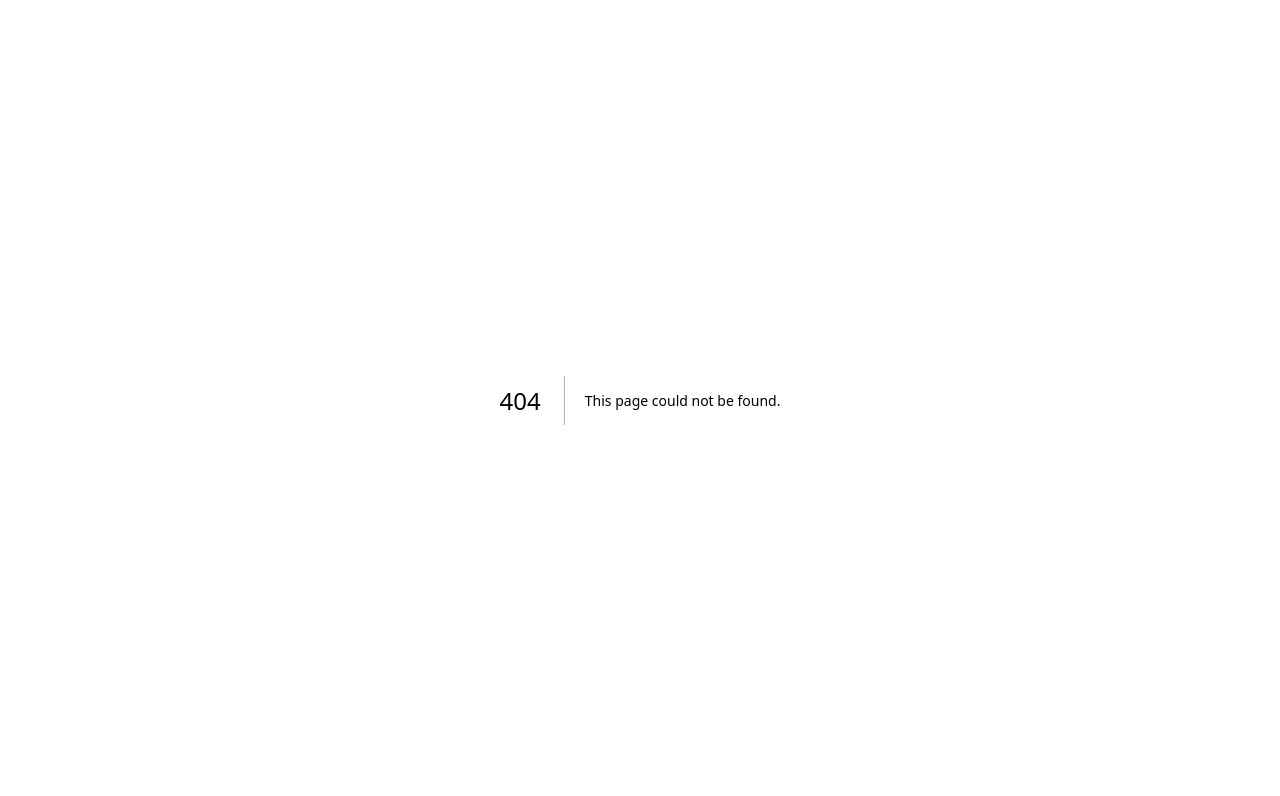
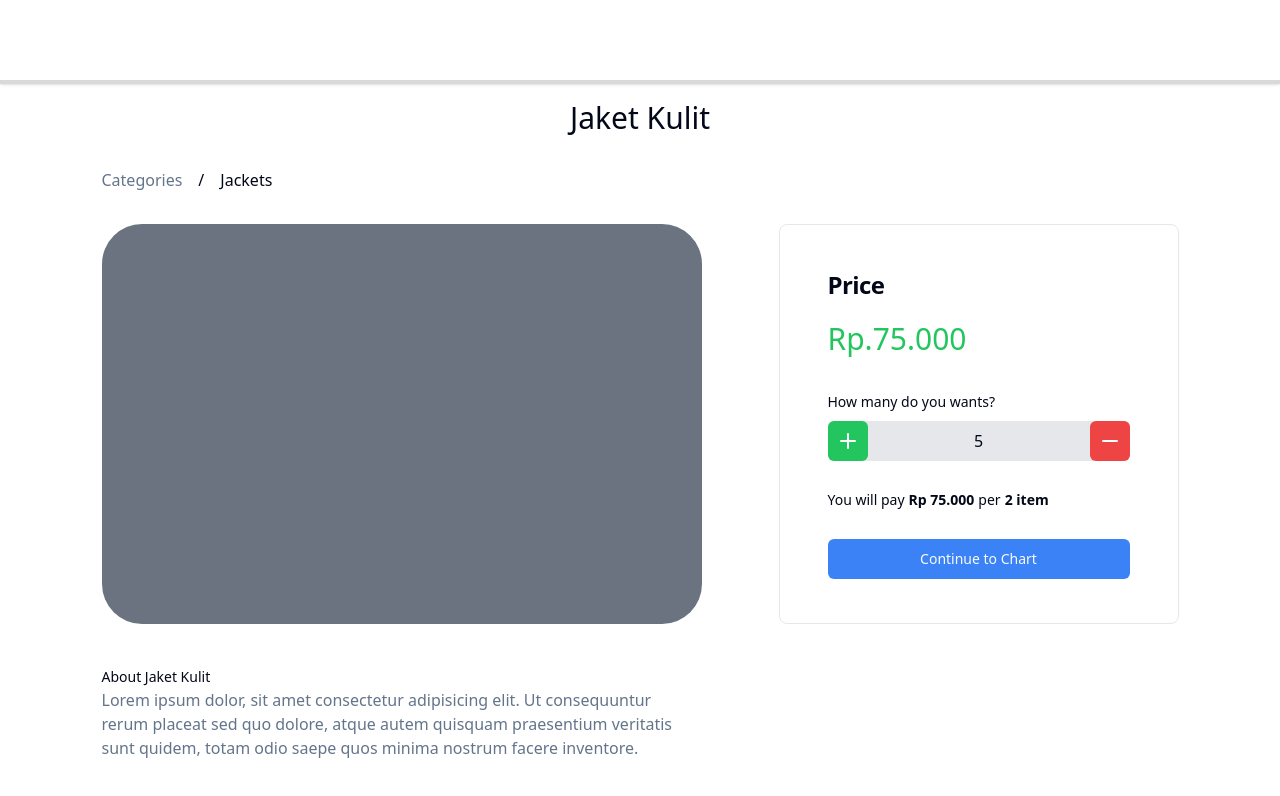
Before and after one commit to danielreinhard1129/FP-JCWD0310-02, a Next.js app in the folder apps/web/: page /product/1 in a window 1280 px wide. Before the commit this address had no page. Shown: the top 796 px of the page. Built offline with nearby package versions, Linux system fonts and the light colour scheme.

Commit message:
feat: product detail

```diff
--- /dev/null
+++ b/apps/web/src/app/(root)/product/[id]/page.tsx
@@ -0,0 +1,89 @@
+'use client';
+import { Button } from '@/components/ui/button';
+import { Card, CardContent, CardHeader, CardTitle } from '@/components/ui/card';
+import { Label } from '@/components/ui/label';
+import { Minus, Plus } from 'lucide-react';
+import React from 'react';
+
+const ProductDetailPage = ({ params }: { params: { id: number } }) => {
+  return (
+    <>
+      <title>Jaket Kulit</title>
+      <div className="py-4 w-full flex flex-col gap-8">
+        <div className="flex justify-center">
+          <h1 className="text-3xl font-medium">Jaket Kulit</h1>
+        </div>
+        <div className="flex gap-4">
+          <p className="text-muted-foreground">Categories</p>
+          <p>/</p>
+          <p>Jackets</p>
+        </div>
+        <div id="content" className="flex justify-between">
+          <div className='w-[600px] flex flex-col gap-10'>
+            <div
+              id="image"
+              className="w-[600px] h-[400px] rounded-[40px] bg-gray-500"
+            ></div>
+            <div>
+              <Label>About Jaket Kulit</Label>
+              <p className="text-muted-foreground">
+                Lorem ipsum dolor, sit amet consectetur adipisicing elit. Ut
+                consequuntur rerum placeat sed quo dolore, atque autem quisquam
+                praesentium veritatis sunt quidem, totam odio saepe quos minima
+                nostrum facere inventore.
+              </p>
+            </div>
+          </div>
+          {/* <div
+            id="checkout"
+            className=""
+          > */}
+          <Card
+            id="checkout"
+            className="p-6 shadow-none w-[400px] h-[400px] rounded-lg border border-gray-200"
+          >
+            <CardHeader>
+              <CardTitle>Price</CardTitle>
+            </CardHeader>
+            <CardContent>
+              <div className="flex flex-col gap-8">
+                <Label className="text-green-500 text-3xl">Rp.75.000</Label>
+
+                <div>
+                  <Label>How many do you wants?</Label>
+                  <div className="mt-2 w-full h-10 flex justify-between items-center rounded-md bg-gray-200">
+                    <div
+                      onClick={() => console.log('plus')}
+                      className="w-10 h-10 bg-green-500 rounded-md flex items-center justify-center cursor-pointer"
+                    >
+                      <Plus color="white" />
+                    </div>
+                    <p>5</p>
+                    <div
+                      onClick={() => console.log('minus')}
+                      className="w-10 h-10 bg-red-500 rounded-md flex items-center justify-center cursor-pointer"
+                    >
+                      <Minus color="white" />
+                    </div>
+                  </div>
+                </div>
+
+                <Label className="flex gap-1">
+                  You will pay <p className="font-bold">Rp 75.000</p> per{' '}
+                  <p className="font-bold">2 item</p>
+                </Label>
+
+                <Button className="bg-blue-500 w-full">
+                  Continue to Chart
+                </Button>
+              </div>
+            </CardContent>
+          </Card>
+          {/* </div> */}
+        </div>
+      </div>
+    </>
+  );
+};
+
+export default ProductDetailPage;
--- /dev/null
+++ b/apps/web/src/app/(root)/product/page.tsx
@@ -0,0 +1,9 @@
+import React from 'react'
+
+const ProductsPage = () => {
+  return (
+    <div>ProductsPage</div>
+  )
+}
+
+export default ProductsPage
```
